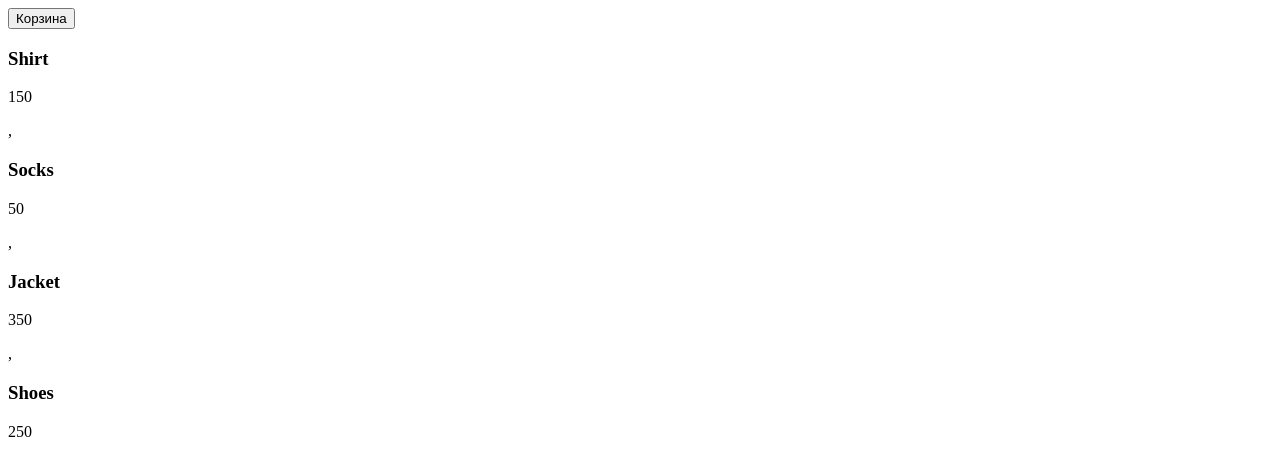
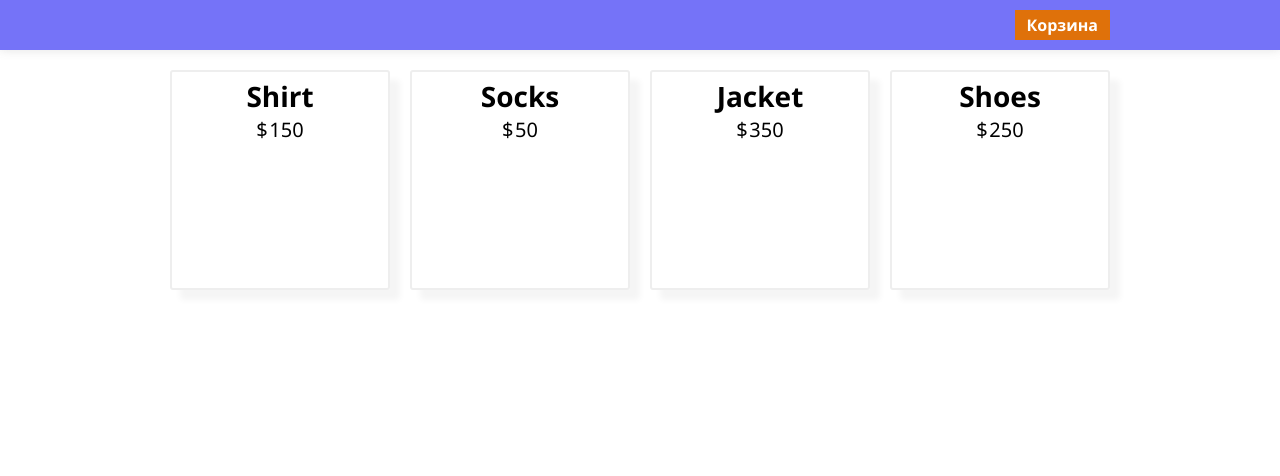
Before and after one commit to ar2unf/js2, a plain HTML site: page index.html in a window 1280 px wide. Drawn offline with Linux system fonts and the light colour scheme.

Commit message:
hw1
add style.css and js rebuild

```diff
--- /dev/null
+++ b/css/style.css
@@ -0,0 +1,366 @@
+* {
+	box-sizing: border-box;
+}
+
+html,
+body,
+div,
+span,
+applet,
+object,
+iframe,
+h1,
+h2,
+h3,
+h4,
+h5,
+h6,
+p,
+blockquote,
+pre,
+a,
+abbr,
+acronym,
+address,
+big,
+cite,
+code,
+del,
+dfn,
+em,
+img,
+ins,
+kbd,
+q,
+s,
+samp,
+small,
+strike,
+strong,
+sub,
+sup,
+tt,
+var,
+b,
+u,
+i,
+center,
+dl,
+dt,
+dd,
+ol,
+ul,
+li,
+fieldset,
+form,
+label,
+legend,
+table,
+caption,
+tbody,
+tfoot,
+thead,
+tr,
+th,
+td,
+article,
+aside,
+canvas,
+details,
+embed,
+figure,
+figcaption,
+footer,
+header,
+hgroup,
+menu,
+nav,
+output,
+ruby,
+section,
+summary,
+time,
+mark,
+audio,
+video {
+	margin: 0;
+	padding: 0;
+	border: 0;
+	font-size: 100%;
+	vertical-align: baseline;
+}
+
+
+/* HTML5 display-role reset for older browsers */
+
+article,
+aside,
+details,
+figcaption,
+figure,
+footer,
+header,
+hgroup,
+menu,
+nav,
+section {
+	display: block;
+}
+
+body {
+	line-height: 1;
+}
+
+blockquote,
+q {
+	quotes: none;
+}
+
+blockquote:before,
+blockquote:after,
+q:before,
+q:after {
+	content: '';
+	content: none;
+}
+
+table {
+	border-collapse: collapse;
+	border-spacing: 0;
+}
+
+main {
+	display: block;
+}
+
+pre {
+	font-family: monospace, monospace;
+	/* 1 */
+	font-size: 1em;
+	/* 2 */
+}
+
+code,
+kbd,
+samp {
+	font-family: monospace, monospace;
+	/* 1 */
+	font-size: 1em;
+	/* 2 */
+}
+
+button,
+input,
+optgroup,
+select,
+textarea {
+	font-family: inherit;
+	/* 1 */
+	font-size: 100%;
+	/* 1 */
+	line-height: 1.15;
+	/* 1 */
+	margin: 0;
+	/* 2 */
+}
+
+
+/**
+   * Remove the inheritance of text transform in Edge, Firefox, and IE.
+   * 1. Remove the inheritance of text transform in Firefox.
+   */
+
+button,
+select {
+	/* 1 */
+	text-transform: none;
+}
+
+
+/**
+   * Correct the inability to style clickable types in iOS and Safari.
+   */
+
+button,
+[type="button"],
+[type="reset"],
+[type="submit"] {
+	-webkit-appearance: button;
+}
+
+
+/**
+   * Remove the inner border and padding in Firefox.
+   */
+
+button::-moz-focus-inner,
+[type="button"]::-moz-focus-inner,
+[type="reset"]::-moz-focus-inner,
+[type="submit"]::-moz-focus-inner {
+	border-style: none;
+	padding: 0;
+}
+
+
+/**
+   * Restore the focus styles unset by the previous rule.
+   */
+
+button:-moz-focusring,
+[type="button"]:-moz-focusring,
+[type="reset"]:-moz-focusring,
+[type="submit"]:-moz-focusring {
+	outline: 1px dotted #cecece;
+}
+
+
+/**
+   * Correct the padding in Firefox.
+   */
+
+[type="checkbox"],
+[type="radio"] {
+	box-sizing: border-box;
+	/* 1 */
+	padding: 0;
+	/* 2 */
+}
+
+
+/**
+   * Correct the cursor style of increment and decrement buttons in Chrome.
+   */
+
+[type="number"]::-webkit-inner-spin-button,
+[type="number"]::-webkit-outer-spin-button {
+	height: auto;
+}
+
+
+/**
+   * 1. Correct the odd appearance in Chrome and Safari.
+   * 2. Correct the outline style in Safari.
+   */
+
+[type="search"] {
+	-webkit-appearance: textfield;
+	/* 1 */
+	outline-offset: -2px;
+	/* 2 */
+}
+
+
+/**
+   * Remove the inner padding in Chrome and Safari on macOS.
+   */
+
+[type="search"]::-webkit-search-decoration {
+	-webkit-appearance: none;
+}
+
+
+/**
+   * 1. Correct the inability to style clickable types in iOS and Safari.
+   * 2. Change font properties to `inherit` in Safari.
+   */
+
+ ::-webkit-file-upload-button {
+	-webkit-appearance: button;
+	/* 1 */
+	font: inherit;
+	/* 2 */
+}
+
+[hidden] {
+	display: none;
+}
+
+* {
+	font-family: "Segoe UI", "Roboto", "San Francisco", sans-serif;
+}
+
+.container {
+	width: 960px;
+	margin: auto;
+}
+
+header {
+	position: fixed;
+	top: 0;
+	display: block;
+	width: 100%;
+	box-shadow: rgba(224, 224, 224, 0.932) 0 0 10px;
+	background: rgba(98, 96, 248, 0.877);
+}
+
+header>.heder-content {
+	display: flex;
+	width: 960px;
+	margin: auto;
+	justify-content: flex-end;
+	padding: 10px;
+}
+
+.cart-button {
+	padding: 6px 12px;
+	border: none;
+	outline: none;
+	font-weight: 700;
+	color: #FFF;
+	cursor: pointer;
+	background: rgb(223, 113, 10);
+	transition: all linear 0.2s;
+}
+
+.cart-button:hover {
+	background: rgb(40, 223, 15);
+}
+
+main.container {
+	margin-top: 60px;
+}
+
+.goods-list {
+	width: 100%;
+	display: flex;
+	justify-content: flex-start;
+	align-content: flex-start;
+	align-items: flex-start;
+	flex-wrap: wrap;
+}
+
+.goods-item {
+	display: block;
+	width: 220px;
+	min-height: 220px;
+	margin: 10px;
+	padding: 10px 10px 15px;
+	border: rgb(238, 238, 238) solid 2px;
+	border-radius: 3px;
+	box-shadow: rgb(245, 245, 245) 10px 10px 6px;
+	text-align: center;
+}
+
+.goods-item:hover {
+	border: rgb(183, 182, 255) solid 2px;
+	box-shadow: rgba(245, 245, 245, 0.938) 15px 15px 10px;
+}
+
+.goods-item h3 {
+	display: block;
+	width: 100%;
+	margin-bottom: 10px;
+	font-size: 28px;
+}
+
+.goods-item p {
+	display: block;
+	width: 100%;
+	font-size: 20px;
+}
+
+.goods-item p::before {
+	content: '$';
+	display: inline;
+	margin-right: .1rem;
+}
--- a/index.html
+++ b/index.html
@@ -1,18 +1,19 @@
-<!doctype html>
+<!DOCTYPE html>
 <html lang="en">
    <head>
       <meta charset="UTF-8">
-  <meta name="viewport"
-        content="width=device-width, user-scalable=no, initial-scale=1.0, maximum-scale=1.0, minimum-scale=1.0">
-  <meta http-equiv="X-UA-Compatible" content="ie=edge">
+      <meta name="viewport" content="width=device-width, initial-scale=1.0">
       <title>eShop</title>
-  <script src="script.js"></script>
+      <link rel="stylesheet" href="css/style.css">
+      <script src="js/script.js"></script>
    </head>
    <body>
       <header>
+         <div class="heder-content">
             <button class="cart-button">Корзина</button>
+         </div>
       </header>
-<main>
+      <main class="container">
          <div class="goods-list"></div>
       </main>
    </body>
--- /dev/null
+++ b/js/script.js
@@ -0,0 +1,21 @@
+const goods = [
+    {title: 'Shirt', price: 150},
+    {title: 'Socks', price: 50},
+    {title: 'Jacket', price: 350},
+    {title: 'Shoes', price: 250},
+];
+
+const renderGoodsItem = (title ='goods', price =0) =>  // уберем return укажем значения по умочанию
+    `<div class="goods-item">
+      <h3>${title}</h3>
+      <p>${price}</p>
+    </div>`;
+
+const renderGoodsList = list => { //уберем скобки
+    const goodsList = list.map(item => renderGoodsItem(item.title, item.price));
+
+        /*document.querySelector('.goods-list').innerHTML = goodsList;*/ // выводит массив с запятыми
+    document.querySelector('.goods-list').innerHTML = goodsList.join(''); // преобразуем массив в строку без разделителей
+}
+
+window.onload = () => renderGoodsList(goods); // уберем фигурные скобки
--- a/script.js
+++ /dev/null
@@ -1,28 +0,0 @@
-const goods = [
-  {
-    title: 'Shirt', price: 150
-  },
-  {
-    title: 'Socks', price: 50
-  },
-  {
-    title: 'Jacket', price: 350
-  },
-  {
-    title: 'Shoes', price: 250
-  }
-];
-
-const renderGoodsItem = (title, price) => {
-  return `<div class="goods-item"><h3>${title}</h3><p>${price}</p></div>`;
-};
-
-const renderGoodsList = (list) => {
-  const goodsList = list.map(item => renderGoodsItem(item.title, item.price));
-  document.querySelector('.goods-list').innerHTML = goodsList;
-};
-
-
-document.addEventListener('DOMContentLoaded', () => {
-  renderGoodsList(goods);
-});
```
Lines whose indentation alone changed are shown as unchanged.
